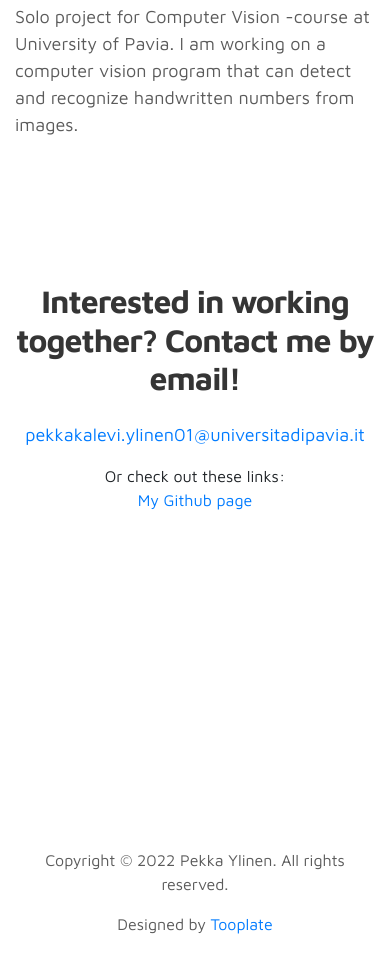
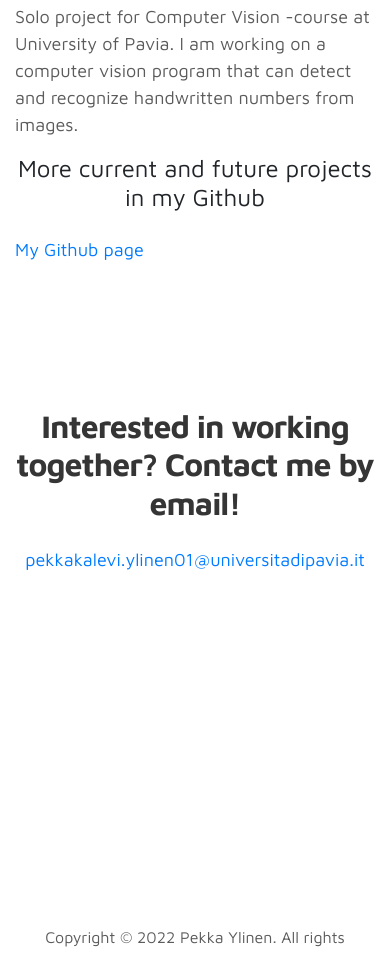
Before and after one commit to pekyl/pekyl.github.io, a plain HTML site: page index.html in a window 390 px wide. Shown: the part 6748-7702 px from the top of the page. Drawn offline with Linux system fonts and the light colour scheme.

Commit message:
Update index.html

```diff
--- a/index.html
+++ b/index.html
@@ -48,6 +48,9 @@ Tooplate 2115 Marvel - https://www.tooplate.com/view/2115-marvel
             </li> -->
             <li class="nav-item">
               <a href="#project" class="nav-link"><span data-hover="Projects">Projects</span></a>
+            </li>
+            <li class="nav-item">
+              <a href="https://github.com/pekyl" class="nav-link"><span data-hover="Github">Github</span></a>
             </li>
             <li class="nav-item">
               <a href="#contact" class="nav-link"><span data-hover="Contact">Contact</span></a>
@@ -448,6 +451,8 @@ Tooplate 2115 Marvel - https://www.tooplate.com/view/2115-marvel
 	<br>
         <div class="h4 text-center mb-4 title">Handwritten number detection & recognition</div>
         <p>Solo project for Computer Vision -course at University of Pavia. I am working on a computer vision program that can detect and recognize handwritten numbers from images.</p>
+	<div class="h4 text-center mb-4 title">More current and future projects in my Github</div>
+        <p><a href="https://github.com/pekyl" target="_blank" class="uil" data-toggle="tooltip" data-placement="left" title="Github Pekka Ylinen">My Github page</a></p>
   </section>
 
     <!-- CONTACT -->
@@ -458,13 +463,16 @@ Tooplate 2115 Marvel - https://www.tooplate.com/view/2115-marvel
             <div class="contact-form">
               <h2 class="mb-4" align="center">Interested in working together? Contact me by email!</h2>
               <p><a href="mailto:pekkakalevi.ylinen01@universitadipavia.it">pekkakalevi.ylinen01@universitadipavia.it</a></p>
+	      <!-- Socials to be used later
               <ul>
                 <li>Or check out these links:</li>
                    <li><a href="https://github.com/pekyl" target="_blank" class="uil" data-toggle="tooltip" data-placement="left" title="Github Pekka Ylinen">My Github page</a></li>
-                   <!--<li><a href="https://www.flickr.com/photos/peyl/" target="_blank" class="uil" data-toggle="tooltip" data-placement="left" title="Flickr Pekka Ylinen">My Flickr page (some old photography by me)</a></li>!-->
-		   <!--<li><a href="#" class="uil" data-toggle="tooltip" data-placement="left" title="Linkedin">Linkedin (to be added later)</a></li>!-->
-                   <!--<li><a href="#" class="uil" data-toggle="tooltip" data-placement="left" title="Instagram">Instagram (to be added later)</a></li>!-->
-              </ul></br></br></br></br></br></br></br></br></br></br>
+                   <li><a href="https://www.flickr.com/photos/peyl/" target="_blank" class="uil" data-toggle="tooltip" data-placement="left" title="Flickr Pekka Ylinen">My Flickr page (some old photography by me)</a></li>
+		   <li><a href="#" class="uil" data-toggle="tooltip" data-placement="left" title="Linkedin">Linkedin (to be added later)</a></li>
+                   <!--<li><a href="#" class="uil" data-toggle="tooltip" data-placement="left" title="Instagram">Instagram (to be added later)</a></li>
+              </ul>
+	      -->
+	      </br></br></br></br></br></br></br></br></br></br>
             </div>
           </div>
         </div>
```
